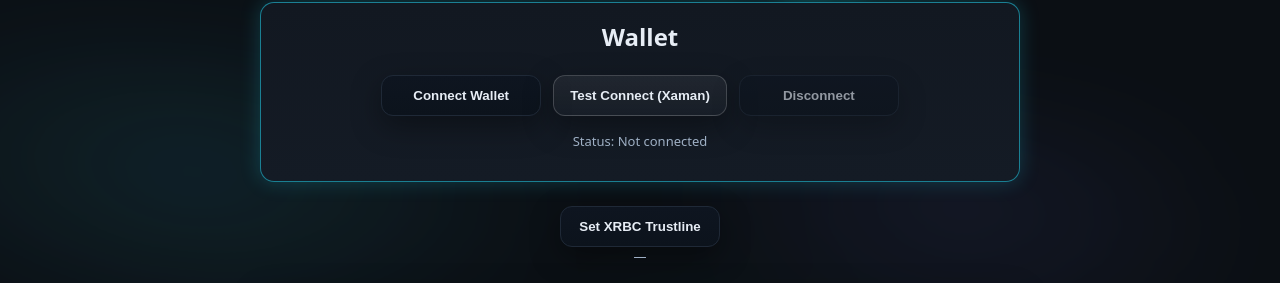
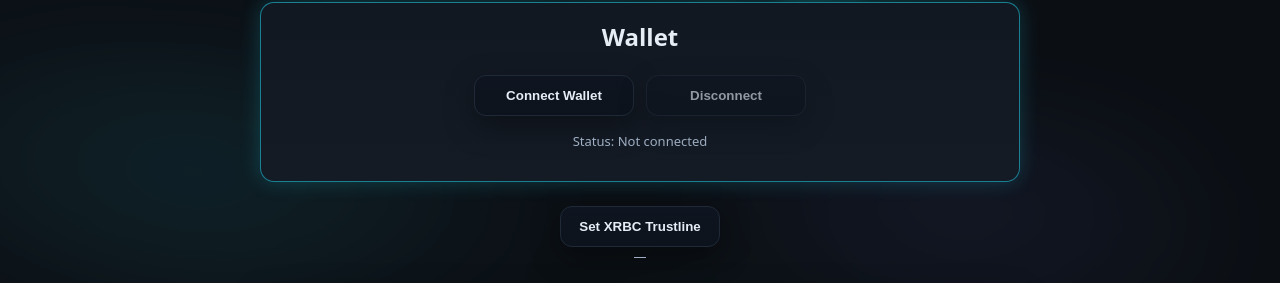
Before and after one commit to XRBitcoinCash/xrbitcoincash.github.io, a website: page xrpl-test1.html in a window 1280 px wide. Shown: the part 441-724 px from the top of the page. Drawn offline with Linux system fonts and the light colour scheme; a script that the page names is missing.

Commit message:
Update xrpl-test1.html

```diff
--- a/xrpl-test1.html
+++ b/xrpl-test1.html
@@ -156,7 +156,6 @@
     <h2 style="margin-top:0;">Wallet</h2>
     <div style="display:flex;gap:12px;flex-wrap:wrap;justify-content:center;margin:16px 0;">
       <button id="connectWalletBtn" class="btn btn-primary glow-btn">Connect Wallet</button>
-    <button id="testConnectBtn" class="btn ghost glow-btn">Test Connect (Xaman)</button>
       <button id="disconnectWalletBtn" class="btn btn-secondary glow-btn" disabled>Disconnect</button>
     </div>
     <p id="walletStatus" class="status-text">Status: Not connected</p>
```
Lines whose indentation alone changed are shown as unchanged.
